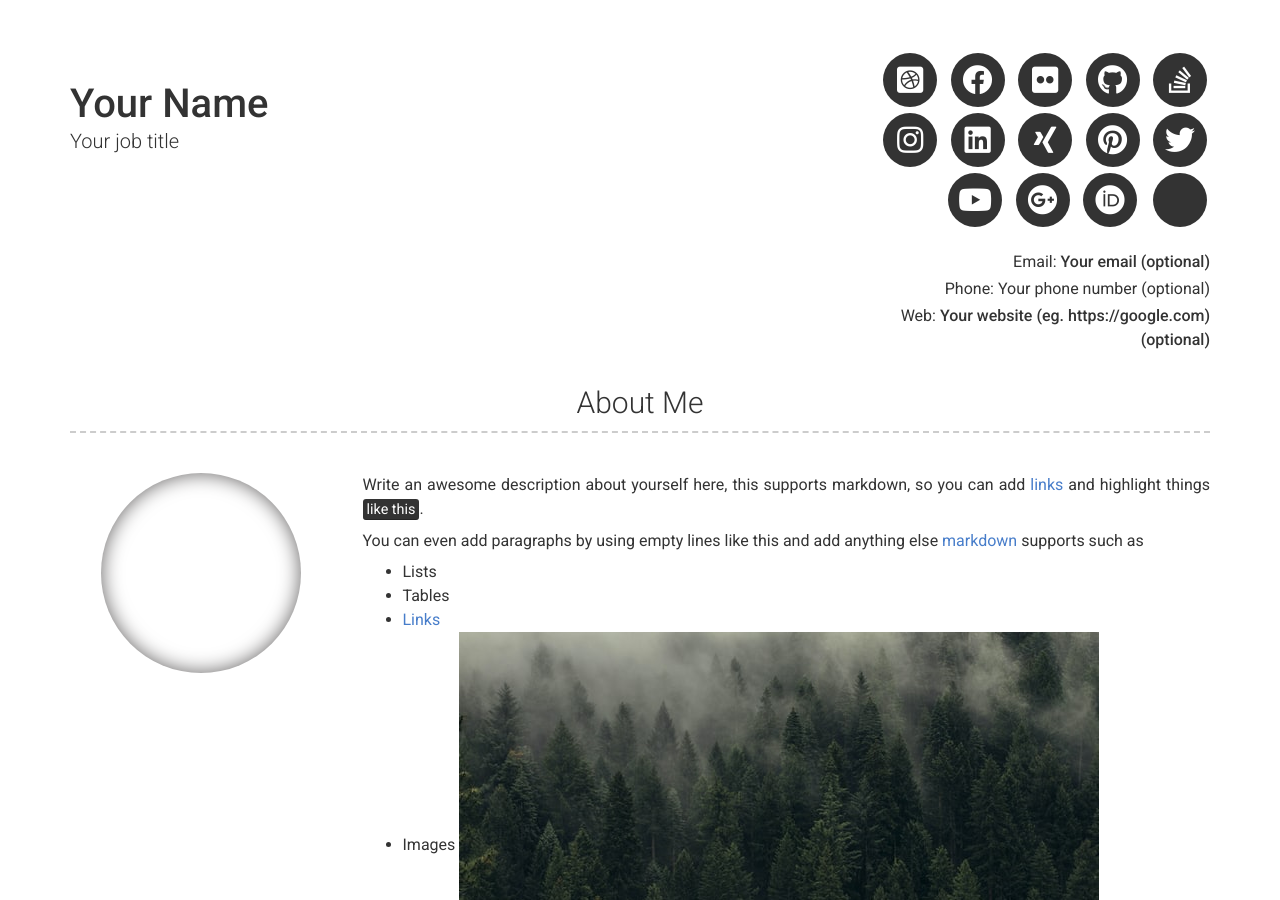
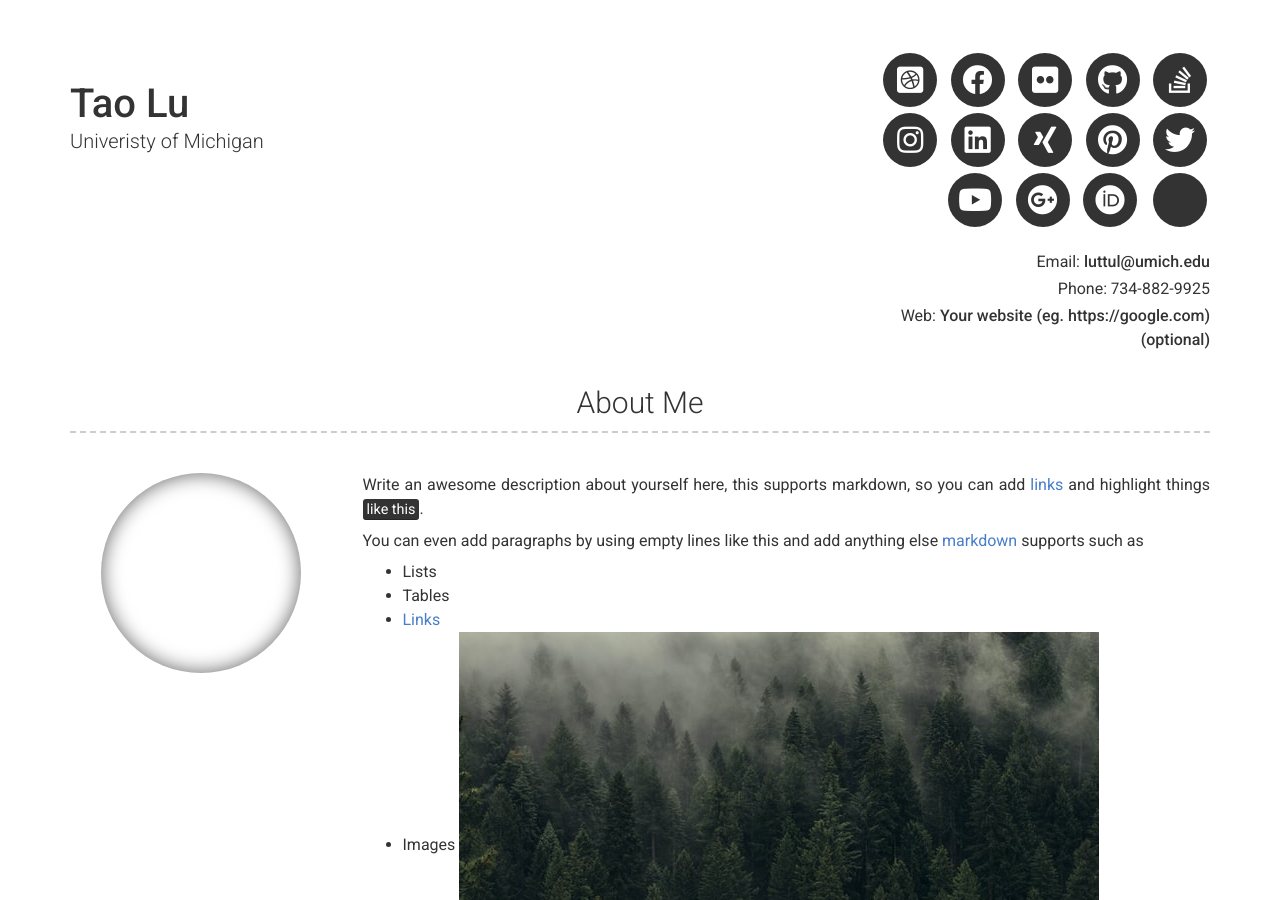
Before and after one commit to ISTHATDISTANCE/isthatdistance.github.io, a Jekyll site: the page built from index.md, in a window 1280 px wide and 900 px high. Built offline with Jekyll 4.4.1, drawn with Linux system fonts in a browser that asks for light colours; nearby versions of some CDN libraries; some of the changed text lies outside the part shown.

Commit message:
some basic changes

```diff
--- a/_config.yml
+++ b/_config.yml
@@ -6,11 +6,11 @@ repository: Git repository where your resume will be hosted, only required if yo
 version: 2
 
 # Personal info
-name: Your Name
-title: Your job title
-email: Your email (optional)
+name: Tao Lu
+title: Univeristy of Michigan
+email: luttul@umich.edu
 # email_title: Email (Email title override)
-phone: Your phone number (optional)
+phone: 734-882-9925
 # phone_title: Phone (Phone title override)
 website: Your website (eg. https://google.com)(optional)
 # website_title: Web (Website title override)
```
